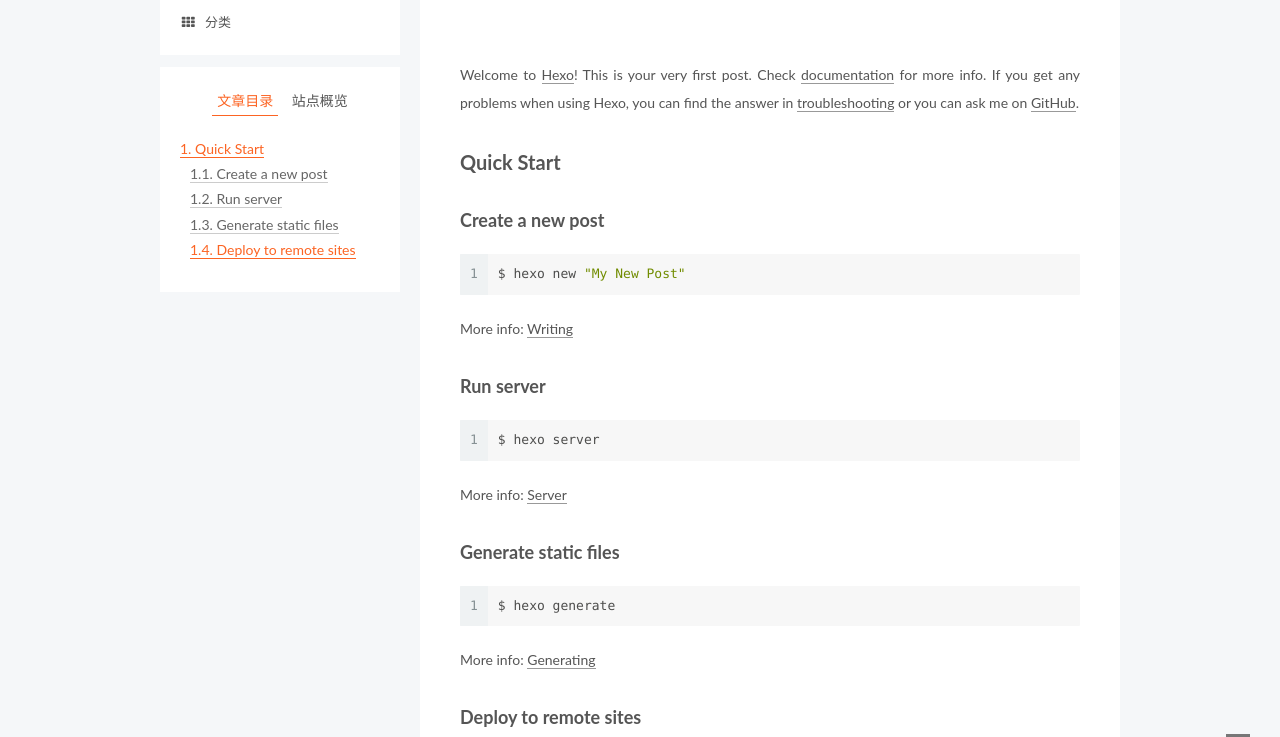
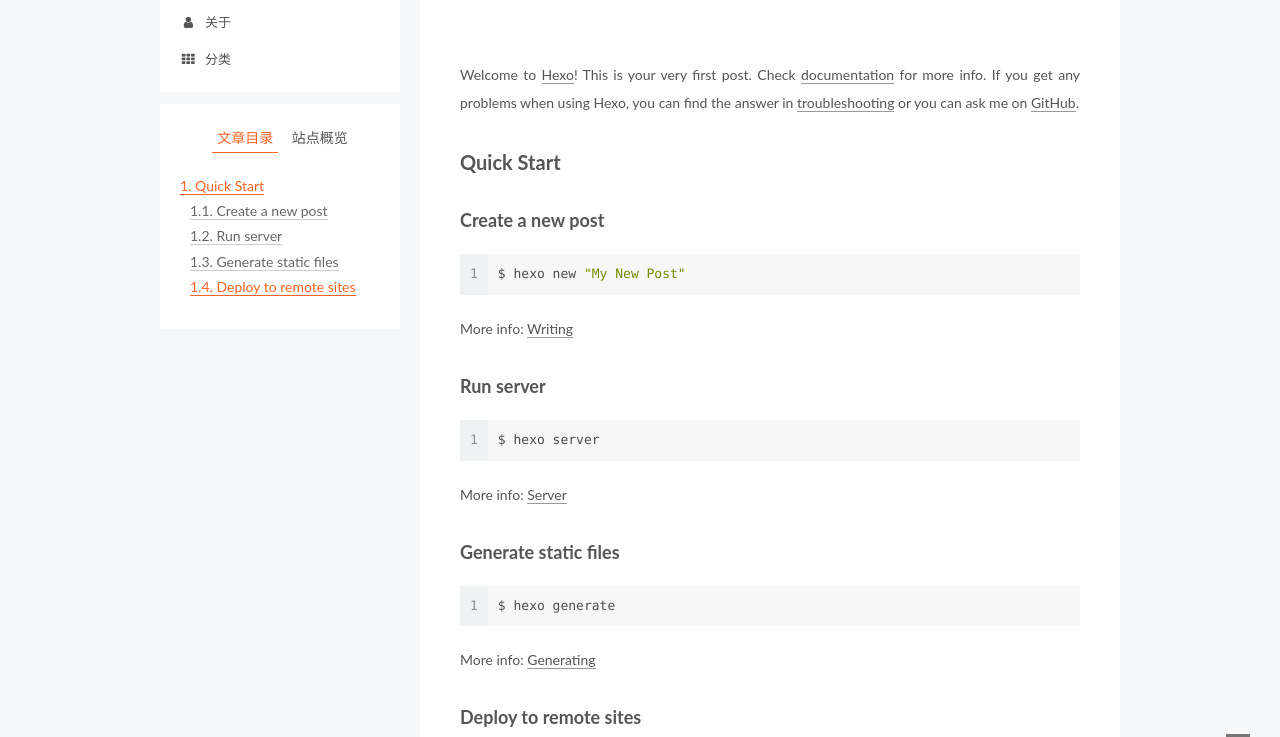
Before and after one commit to eAzure/eAzure.github.io, a plain HTML site: page 2020/02/18/hello-world/index.html in a window 1280 px wide. Shown: the part 142-879 px from the top of the page. Drawn offline with Linux system fonts and the light colour scheme.

Commit message:
Site updated: 2020-02-18 11:18:37

```diff
--- a/2020/02/18/hello-world/index.html
+++ b/2020/02/18/hello-world/index.html
@@ -185,6 +185,16 @@
               <i class="menu-item-icon fa fa-fw fa-home"></i> <br />
 
             首页
+          </a>
+        </li>
+
+
+        <li class="menu-item menu-item-about">
+          <a href="/about/%20" rel="section">
+
+              <i class="menu-item-icon fa fa-fw fa-user"></i> <br />
+
+            关于
           </a>
         </li>
 
```
Also changed, not shown: archives/2020/02/index.html (+10 -0 lines), archives/2020/index.html (+10 -0 lines), archives/index.html (+10 -0 lines), categories/index.html (+10 -0 lines), categories/测试/index.html (+10 -0 lines), index.html (+10 -0 lines).
